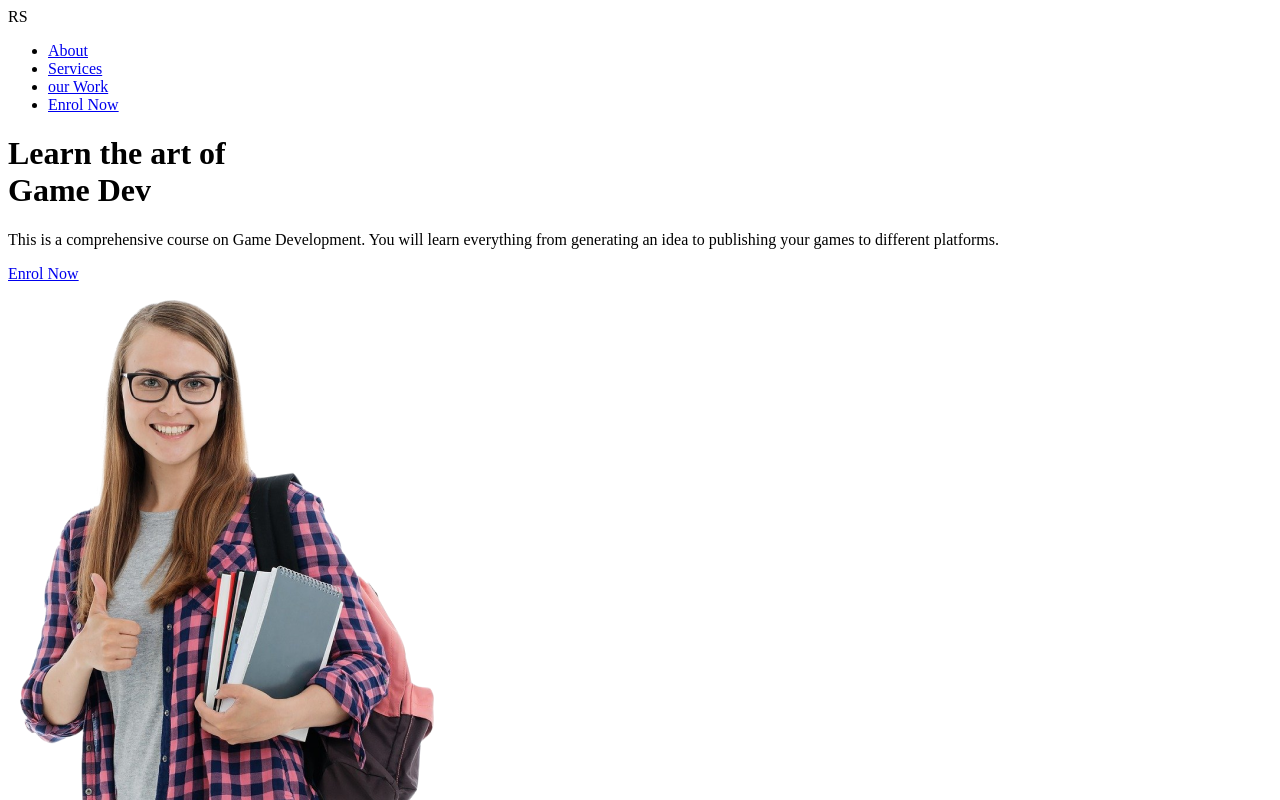
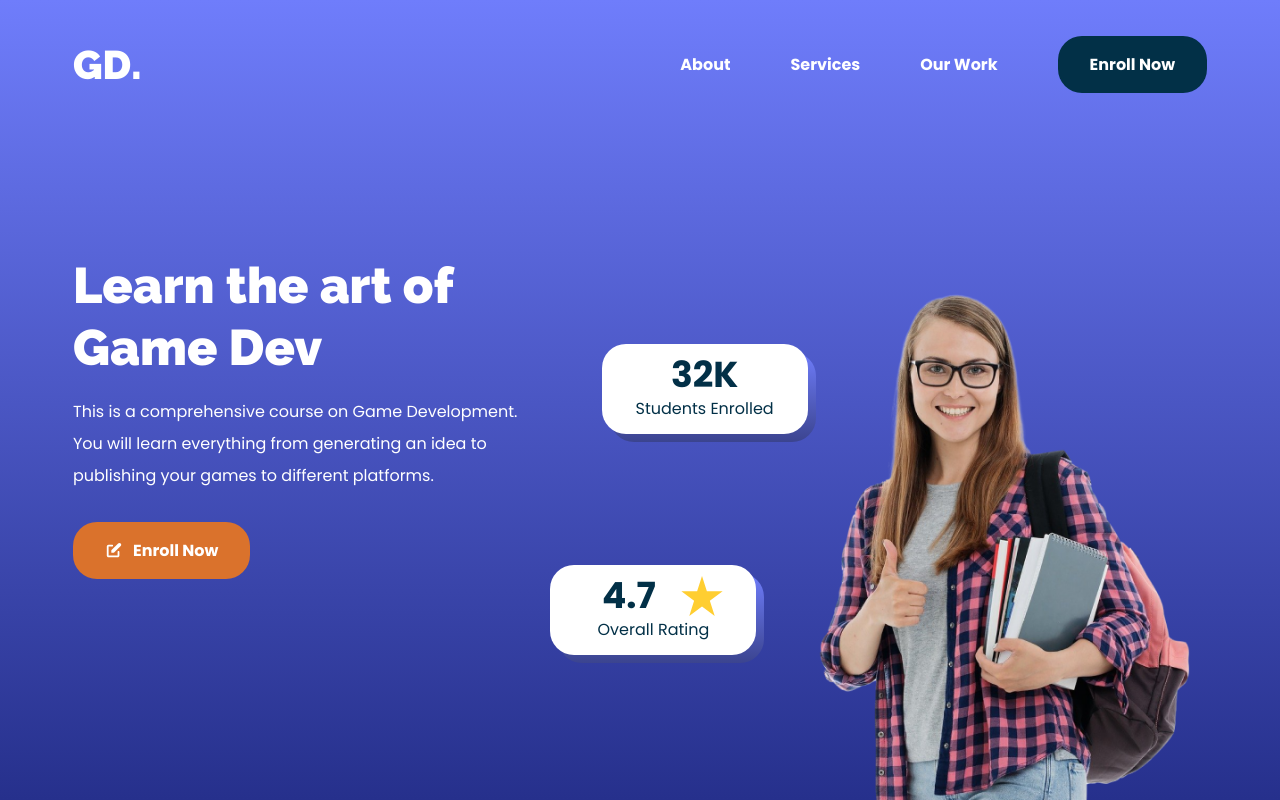
Before and after one commit to rakibshanto96/figma-to-react-practice-project, a React (Vite) app: page / in a window 1280 px wide. Shown: the top 800 px of the page. Built offline with nearby package versions, Linux system fonts and the light colour scheme.

Commit message:
Completed the css of Header component

```diff
--- a/src/components/Header.jsx
+++ b/src/components/Header.jsx
@@ -2,9 +2,10 @@ import React from "react";
 
 const Header = () => {
   return (
+    <header>
       <div className="wrapper">
         <nav>
-        <div className="logo">RS</div>
+          <div className="logo">GD.</div>
           <ul>
             <li>
               <a href="#">About</a>
@@ -13,11 +14,11 @@ const Header = () => {
               <a href="#">Services</a>
             </li>
             <li>
-            <a href="#">our Work</a>
+              <a href="#">Our Work</a>
             </li>
             <li>
               <a href="#" className="btn dark">
-              Enrol Now
+                Enroll Now
               </a>
             </li>
           </ul>
@@ -35,9 +36,10 @@ const Header = () => {
               everything from generating an idea to publishing your games to
               different platforms.
             </p>
-          <a href="#" className="btn light">
-            Enrol Now
+            <a href="#" className="btn light enroll-icon">
+              Enroll Now
             </a>
+          </div>
           <div className="right">
             <img src="/assets/images/hero-image-1.png" alt="" />
           </div>
@@ -65,7 +67,7 @@ const Header = () => {
           </div>
         </div>
       </div>
-    </div>
+    </header>
   );
 };
 
--- a/src/index.css
+++ b/src/index.css
@@ -5,3 +5,198 @@
   --light-color: #e8f7fb;
   --light-blue-color: #6f7dfb;
 }
+
+*,
+*::after,
+*::before {
+  box-sizing: border-box;
+}
+
+body {
+  margin: 0;
+  font-family: "Poppins", sans-serif;
+}
+
+.wrapper {
+  margin: 0 auto;
+  max-width: 1134px;
+}
+
+/* Buttons */
+
+.btn {
+  padding: 16px 32px;
+  border-radius: 24px;
+  color: #fff;
+  display: inline-block;
+  font-size: 16px;
+  font-weight: 700;
+  text-decoration: none;
+  position: relative;
+}
+
+.btn.dark {
+  background: var(--dark-blue-color);
+}
+
+.btn.light {
+  background: var(--orange-color);
+}
+
+.btn.enroll-icon::before {
+  content: url("/assets/images/enrol-icon.svg");
+  position: absolute;
+  left: 32px;
+  transform: translateY(10%);
+}
+
+.btn.enroll-icon {
+  padding-left: 60px;
+}
+
+/* Header */
+header {
+  background: linear-gradient(180deg, #6f7dfb 0%, #26308c 100%);
+  height: 100vh;
+  width: 100%;
+}
+
+nav {
+  display: flex;
+  justify-content: space-between;
+  align-items: center;
+  position: fixed;
+  width: 1134px;
+  top: 36px;
+  z-index: 100;
+}
+
+nav .logo {
+  color: #fff;
+  font-family: "Raleway", sans-serif;
+  font-size: 40px;
+  font-weight: 900;
+}
+
+nav ul {
+  display: flex;
+  align-items: center;
+  gap: 60px;
+  list-style: none;
+  margin: 0;
+}
+
+nav ul li a {
+  color: #fff;
+  font-family: "Poppins", sans-serif;
+  font-size: 16px;
+  font-weight: 700;
+  text-decoration: none;
+}
+
+/* Hero Section */
+
+.hero-section {
+  display: flex;
+  height: 100vh;
+  width: 100%;
+  align-items: center;
+  justify-content: space-between;
+}
+
+.hero-section .left h1 {
+  color: #fff;
+  font-family: "Raleway", sans-serif;
+  font-size: 50px;
+  font-weight: 900;
+  line-height: 125%;
+  margin-bottom: 0;
+}
+
+.hero-section .left p {
+  color: #fff;
+  font-family: "Poppins", sans-serif;
+  font-size: 16px;
+  font-weight: 400;
+  line-height: 200%;
+  margin-bottom: 30px;
+  width: 457px;
+}
+
+.hero-section .left {
+  flex: 1;
+}
+
+.hero-section .right {
+  align-self: flex-end;
+}
+
+.hero-section .right img {
+  height: 520px;
+  vertical-align: middle;
+}
+
+/* Achievement Cards */
+
+.achievement-card {
+  position: absolute;
+}
+
+.achievement-card .content {
+  position: relative;
+  border-radius: 24px;
+  background: #fff;
+  padding: 8px 32px;
+  width: 206px;
+  height: 90px;
+  z-index: 10;
+}
+
+.achievement-card.students-enrolled {
+  left: 47%;
+  top: 344px;
+}
+
+.achievement-card h3 {
+  width: 100%;
+  font-family: "Poppins", sans-serif;
+  font-size: 36px;
+  font-weight: 700;
+  line-height: 125%;
+  color: var(--dark-blue-color);
+  margin: 0;
+  text-align: center;
+}
+
+.achievement-card p {
+  color: var(--dark-blue-color);
+  font-family: "Poppins", sans-serif;
+  font-size: 16px;
+  font-weight: 400;
+  line-height: 125%;
+  margin-top: 2px;
+  text-align: center;
+}
+
+.achievement-card .bg {
+  position: absolute;
+  width: 100%;
+  height: 100%;
+  border-radius: 24px;
+  background: linear-gradient(180deg, #6f7dfb 0%, #3b448f 100%);
+  top: 8px;
+  left: 8px;
+  z-index: 1;
+}
+
+.achievement-card.overall-rating {
+  left: 43%;
+  top: 565px;
+  min-width: 200px;
+}
+
+.achievement-card .content div {
+  display: flex;
+  align-items: center;
+  gap: 5px;
+}
```
Lines whose indentation alone changed are shown as unchanged.
